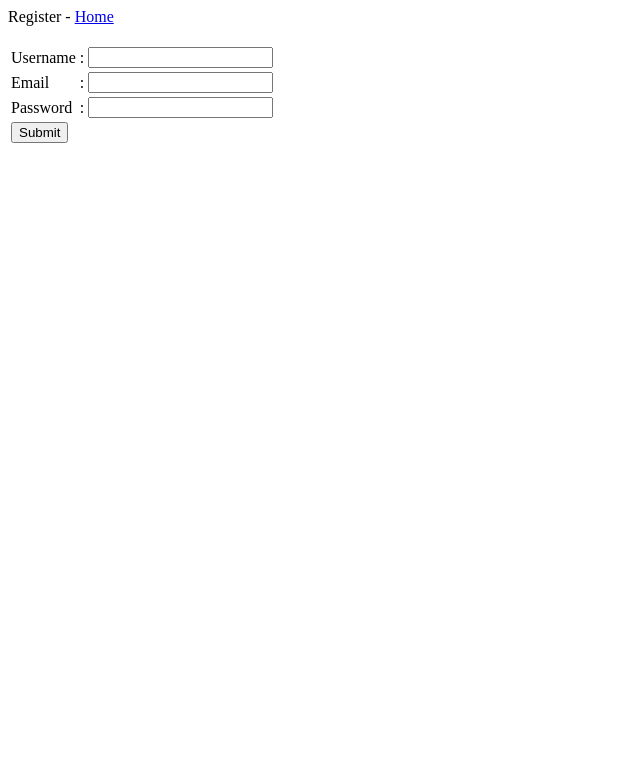
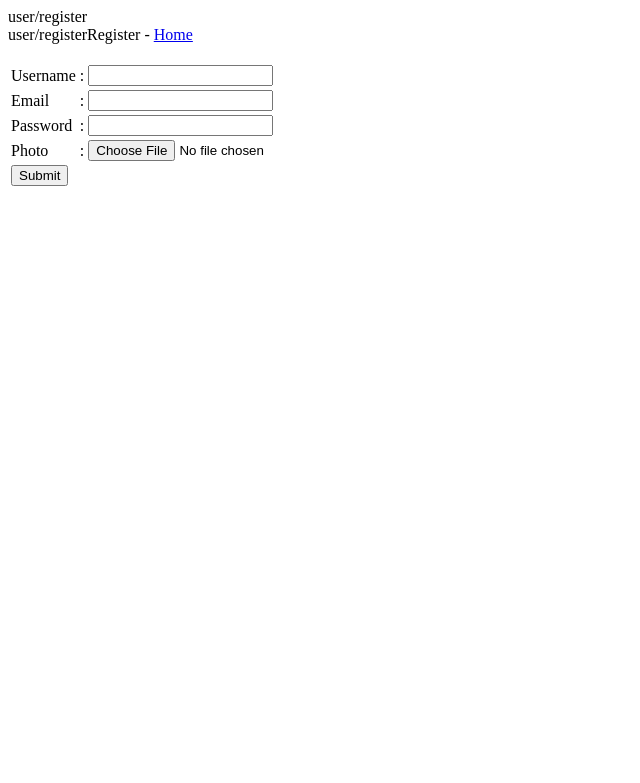
Before and after one commit to avicenan/plain, a PHP site: page /user/register in a window 1280 px wide. Shown: the top 783 px of the page, without its empty margins (0-640 px from the left). Run offline with PHP 8.4, Linux system fonts and the light colour scheme.

Commit message:
menambahkan foto pada registrasi

```diff
--- a/config/config.php
+++ b/config/config.php
@@ -1,5 +1,5 @@
 <?php
-$servername = "localhost";
+$servername = "localhost:3308";
 $username = "root";
 $password = "";
 $dbname = "just_test";
--- a/controllers/user.php
+++ b/controllers/user.php
@@ -20,7 +20,7 @@ class User {
     }
 
     public function doRegister() {
-        $this->userDAO->insert($_POST['username'], $_POST['email'], $_POST['password']);
+        $this->userDAO->insert($_POST['username'], $_POST['email'], $_POST['password'], $_FILES['photo']['name']);
         header('location:/user/showAll');
     }
 
--- a/dao/user.php
+++ b/dao/user.php
@@ -11,10 +11,11 @@ class UserDAO {
         $this->conn = $conn;
     }
 
-    public function insert($username, $email, $password) {
-        $sql = "insert into users (username, email, password) values(?, ?, ?)";
+    public function insert($username, $email, $password, $photo) {
+        move_uploaded_file($_FILES['photo']['tmp_name'], 'assets/userPhoto/'.$photo);
+        $sql = "insert into users (username, email, password, photo) values(?, ?, ?, ?)";
         $stmt = $this->conn->prepare($sql);
-        $stmt->bind_param("sss", $username, $email, $password);
+        $stmt->bind_param("ssss", $username, $email, $password, $photo);
 
         $stmt->execute();
 
@@ -29,7 +30,7 @@ class UserDAO {
 
         if ($result->num_rows > 0) {
             while($row = $result->fetch_assoc()) {
-                $users[] = new User($row['id'], $row['username']);
+                $users[] = new User($row['id'], $row['username'], $row['photo']);
             }
         }
 
@@ -44,7 +45,7 @@ class UserDAO {
 
         if ($result->num_rows > 0) {
             while($row = $result->fetch_assoc()) {
-                $user = new User($row['id'], $row['username']);
+                $user = new User($row['id'], $row['username'], $row['photo']);
                 break;
             }
         }
--- a/index.php
+++ b/index.php
@@ -4,8 +4,11 @@
 $route = isset($_GET['route']) && !str_ends_with($_GET['route'], '.php') ? $_GET['route'] : 'index';
 $routeParts = explode('/', $route);
 
+echo $_GET['route']."<br/>";
+echo $route;
+
 // Check whether it is try to access assets folder or not
-if (strpos($routeParts[0], 'asset') === 0) {
+if (strpos($routeParts[0], 'assets') === 0) {
     $file_path = __DIR__ . '/' . $route;
 
     if (file_exists($file_path) && is_file($file_path)) {
--- a/models/user.php
+++ b/models/user.php
@@ -4,10 +4,12 @@ namespace Models;
 class User {
     private $id;
     private $username;
+    private $photo;
 
-    public function __construct($id, $username) {
+    public function __construct($id, $username, $photo) {
         $this->id = $id;
         $this->username = $username;
+        $this->photo = $photo;
     }
 
     public function getId() {
@@ -17,5 +19,11 @@ class User {
     public function getUsername() {
         return $this->username;
     }
+
+    // Tambahan untuk menampilkan photo user yang telah login (masih error)
+    // public function getPhoto() {
+    //     return $this->photo;
+    // }
+
 }
 ?>
--- a/sql_just_test.txt
+++ b/sql_just_test.txt
@@ -3,6 +3,7 @@ CREATE TABLE users (
     username VARCHAR(50) NOT NULL,
     email VARCHAR(100) NOT NULL,
     password VARCHAR(255) NOT NULL,
+    photo VARCHAR(255) NULL,
     created_at TIMESTAMP DEFAULT CURRENT_TIMESTAMP
 );
 
--- a/views/home.php
+++ b/views/home.php
@@ -1,4 +1,4 @@
 Home<br/><br/>
-<a href="/user/register">Register</a><br/>
+<a href="user/register">Register</a><br/>
 <a href="/user/login">Login</a><br/>
 <a href="/post">Post</a><br/>
--- a/views/register.php
+++ b/views/register.php
@@ -1,5 +1,5 @@
 Register - <a href="/">Home</a><br/><br/>
-<form method="post" action="/user/doRegister">
+<form method="post" action="/user/doRegister" enctype="multipart/form-data">
     <table>
         <tr>
             <td>Username</td><td> : </td><td><input type="text" name="username"/></td>
@@ -11,6 +11,9 @@ Register - <a href="/">Home</a><br/><br/>
             <td>Password</td><td> : </td><td><input type="password" name="password"/></td>
         </tr>
         <tr>
+            <td>Photo</td><td> : </td><td><input type="file" name="photo"></td>
+        </tr>
+        <tr>
             <td><input type="submit" value="Submit"/></td>
         </tr>
     </table>
--- a/views/user.php
+++ b/views/user.php
@@ -4,4 +4,10 @@ User Data - <a href="/">Home</a><br/><br/>
     <tr>
         <td>Username</td><td> : </td><td><?= $user->getUsername() ?></td>
     </tr>
+    <tr>
+        <td><img src="../assets/userPhoto/<?php echo $user->getPhoto(); ?>" alt="photo tidak ditemukan"></td>
+    </tr>
+    <!-- <tr>
+    <td>Username</td><td> : </td><td><?= $user->getPhoto() ?></td>
+    </tr> -->
 </table>
```
